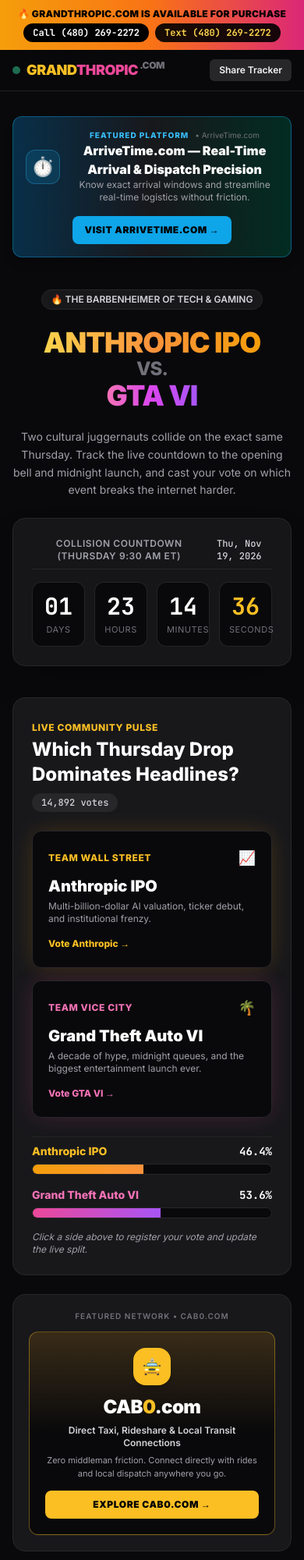
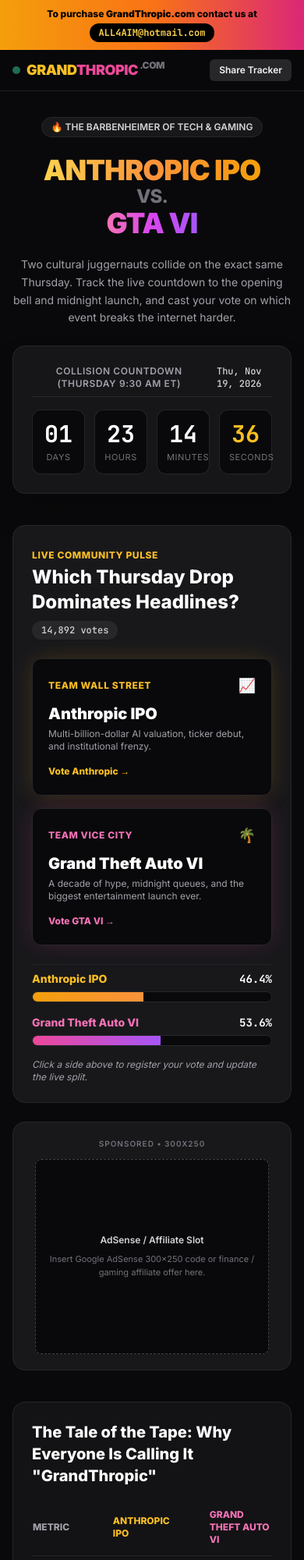
Before and after one commit to ArriveTime/GrandThropic-, a plain HTML site: page index.html in a window 390 px wide. Shown: the top 2000 px of the page at 78% size. Drawn offline with nearby package versions, Linux system fonts and the light colour scheme.

Commit message:
Revise purchase contact details for GrandThropic.com
Updated contact information for purchasing GrandThropic.com and removed references to phone and SMS inquiries.

```diff
--- a/index.html
+++ b/index.html
@@ -31,17 +31,11 @@
 
   <!-- TOP DOMAIN FOR SALE BANNER -->
   <div class="bg-gradient-to-r from-amber-500 via-orange-500 to-pink-600 text-black font-bold text-xs sm:text-sm py-2.5 px-4 text-center shadow-lg">
-    <div class="max-w-5xl mx-auto flex flex-wrap items-center justify-center gap-x-3 gap-y-1">
-      <span class="uppercase tracking-wide font-black">🔥 GrandThropic.com is Available for Purchase</span>
-      <span class="hidden sm:inline">•</span>
-      <div class="inline-flex items-center gap-2">
-        <a href="tel:4802692272" class="bg-black text-white hover:bg-zinc-900 px-3 py-1 rounded-full font-extrabold mono transition">
-          Call (480) 269-2272
-        </a>
-        <a href="sms:4802692272" class="bg-black/90 text-amber-300 hover:bg-black px-3 py-1 rounded-full font-extrabold mono transition">
-          Text (480) 269-2272
-        </a>
-      </div>
+    <div class="max-w-5xl mx-auto flex flex-wrap items-center justify-center gap-x-2 gap-y-1">
+      <span>To purchase <strong>GrandThropic.com</strong> contact us at</span>
+      <a href="mailto:ALL4AIM@hotmail.com?subject=GrandThropic.com%20Purchase%20Inquiry" class="bg-black text-amber-300 hover:bg-zinc-900 px-3 py-1 rounded-full font-extrabold mono transition">
+        ALL4AIM@hotmail.com
+      </a>
     </div>
   </div>
 
@@ -64,32 +58,6 @@
   </header>
 
   <main class="max-w-5xl mx-auto px-4 py-8 w-full space-y-10">
-
-    <!-- TOP FEATURED BANNER: ArriveTime.com -->
-    <section aria-label="Featured Partner ArriveTime" class="w-full flex justify-center">
-      <a href="https://ArriveTime.com" target="_blank" rel="noopener noreferrer" class="group w-full max-w-[728px] bg-gradient-to-r from-sky-950 via-zinc-900 to-emerald-950 border border-sky-500/40 hover:border-sky-400 rounded-xl p-4 sm:px-6 flex flex-col sm:flex-row items-center justify-between gap-4 shadow-lg transition">
-        <div class="flex items-center gap-3.5 text-center sm:text-left">
-          <div class="w-11 h-11 rounded-xl bg-sky-500/15 border border-sky-400/30 flex items-center justify-center text-2xl shrink-0">
-            ⏱️
-          </div>
-          <div>
-            <div class="flex items-center justify-center sm:justify-start gap-2">
-              <span class="text-[10px] font-extrabold uppercase tracking-widest text-sky-400">Featured Platform</span>
-              <span class="text-[10px] text-zinc-500">• ArriveTime.com</span>
-            </div>
-            <h3 class="text-base sm:text-lg font-black text-white group-hover:text-sky-300 transition">
-              ArriveTime.com — Real-Time Arrival & Dispatch Precision
-            </h3>
-            <p class="text-xs text-zinc-400">
-              Know exact arrival windows and streamline real-time logistics without friction.
-            </p>
-          </div>
-        </div>
-        <span class="shrink-0 bg-sky-500 group-hover:bg-sky-400 text-black font-black text-xs uppercase tracking-wider px-4 py-2.5 rounded-lg transition">
-          Visit ArriveTime.com →
-        </span>
-      </a>
-    </section>
 
     <!-- HERO & LIVE COUNTDOWN -->
     <section class="text-center space-y-6">
@@ -135,7 +103,7 @@
       </div>
     </section>
 
-    <!-- LIVE POLL & SIDEBAR BANNER GRID -->
+    <!-- LIVE POLL & SIDEBAR AD GRID -->
     <section class="grid grid-cols-1 lg:grid-cols-3 gap-6 items-start">
 
       <!-- Interactive Poll Card (2 Columns) -->
@@ -203,28 +171,14 @@
         </div>
       </div>
 
-      <!-- SIDEBAR FEATURED BANNER: CAB0.com -->
-      <aside aria-label="Featured Partner CAB0" class="bg-zinc-900 border border-zinc-800 rounded-2xl p-5 flex flex-col items-center justify-center space-y-3">
-        <span class="text-[10px] uppercase tracking-widest text-zinc-500 font-semibold">Featured Network • CAB0.com</span>
-        <a href="https://CAB0.com" target="_blank" rel="noopener noreferrer" class="group w-full min-h-[250px] bg-gradient-to-b from-amber-500/15 via-zinc-950 to-zinc-950 border border-amber-400/40 hover:border-amber-400 rounded-xl p-5 flex flex-col items-center justify-between text-center transition">
-          <div class="w-12 h-12 rounded-2xl bg-amber-400 text-black font-black text-xl flex items-center justify-center shadow-md">
-            🚖
-          </div>
-          <div class="space-y-1.5 my-3">
-            <div class="text-2xl font-black tracking-tight text-white group-hover:text-amber-300 transition">
-              CAB<span class="text-amber-400">0</span>.com
-            </div>
-            <p class="text-xs font-semibold text-zinc-300">
-              Direct Taxi, Rideshare & Local Transit Connections
-            </p>
-            <p class="text-[11px] text-zinc-400 leading-relaxed">
-              Zero middleman friction. Connect directly with rides and local dispatch anywhere you go.
-            </p>
-          </div>
-          <span class="w-full bg-amber-400 group-hover:bg-amber-300 text-black font-black text-xs uppercase tracking-wider py-2.5 px-4 rounded-lg transition">
-            Explore CAB0.com →
-          </span>
-        </a>
+      <!-- SIDEBAR AD SLOT: 300x250 Medium Rectangle -->
+      <aside aria-label="Sponsored Content" class="bg-zinc-900 border border-zinc-800 rounded-2xl p-5 flex flex-col items-center justify-center space-y-3">
+        <span class="text-[10px] uppercase tracking-widest text-zinc-500 font-semibold">Sponsored • 300x250</span>
+        <div id="ad-slot-sidebar" class="w-[300px] h-[250px] max-w-full bg-zinc-950 border border-dashed border-zinc-700 rounded-lg flex flex-col items-center justify-center p-4 text-center">
+          <!-- REPLACE THIS INNER CONTENT WITH ADSENSE 300x250 OR AFFILIATE OFFER -->
+          <p class="text-xs font-semibold text-zinc-300">AdSense / Affiliate Slot</p>
+          <p class="text-[11px] text-zinc-500 mt-2">Insert Google AdSense 300x250 code or finance / gaming affiliate offer here.</p>
+        </div>
       </aside>
 
     </section>
@@ -269,16 +223,62 @@
     <!-- DOMAIN ACQUISITION CALLOUT CARD -->
     <section class="bg-gradient-to-r from-zinc-900 via-zinc-900 to-zinc-950 border border-amber-500/40 rounded-2xl p-6 sm:p-8 text-center space-y-3">
       <span class="text-xs font-extrabold uppercase tracking-widest text-amber-400">Premium Exact-Match Domain</span>
-      <h2 class="text-2xl sm:text-3xl font-black text-white">GrandThropic.com Is Available for Purchase</h2>
+      <h2 class="text-2xl sm:text-3xl font-black text-white">To purchase GrandThropic.com contact us at ALL4AIM@hotmail.com</h2>
       <p class="text-sm text-zinc-400 max-w-xl mx-auto">
         Acquire this category-defining cultural mashup domain for media coverage, brand campaigns, newsletters, or financial/gaming portals.
       </p>
-      <div class="pt-2 flex flex-wrap items-center justify-center gap-3">
-        <a href="tel:4802692272" class="bg-amber-400 hover:bg-amber-300 text-black font-black px-5 py-2.5 rounded-lg text-sm mono transition">
-          📞 Call (480) 269-2272
+      <div class="pt-2 flex justify-center">
+        <a href="mailto:ALL4AIM@hotmail.com?subject=GrandThropic.com%20Purchase%20Inquiry" class="bg-amber-400 hover:bg-amber-300 text-black font-black px-6 py-3 rounded-lg text-sm mono transition">
+          ✉️ Email ALL4AIM@hotmail.com
         </a>
-        <a href="sms:4802692272" class="bg-zinc-800 hover:bg-zinc-700 text-white border border-zinc-700 font-bold px-5 py-2.5 rounded-lg text-sm mono transition">
-          💬 Text (480) 269-2272
+      </div>
+    </section>
+
+    <!-- BOTTOM FEATURED NETWORK BANNERS: ArriveTime.com & CAB0.com -->
+    <section aria-label="Partner Network" class="space-y-4 pt-2">
+      <div class="text-center">
+        <span class="text-[11px] font-bold uppercase tracking-widest text-zinc-500">More From Our Digital Network</span>
+      </div>
+
+      <div class="grid grid-cols-1 md:grid-cols-2 gap-5">
+        <!-- ArriveTime.com Banner -->
+        <a href="https://ArriveTime.com" target="_blank" rel="noopener noreferrer" class="group bg-gradient-to-br from-sky-950/70 via-zinc-900 to-zinc-950 border border-sky-500/30 hover:border-sky-400 rounded-xl p-5 flex items-center justify-between gap-4 transition">
+          <div class="flex items-center gap-3.5">
+            <div class="w-11 h-11 rounded-xl bg-sky-500/15 border border-sky-400/30 flex items-center justify-center text-2xl shrink-0">
+              ⏱️
+            </div>
+            <div>
+              <div class="text-base font-black text-white group-hover:text-sky-300 transition">
+                ArriveTime.com
+              </div>
+              <p class="text-xs text-zinc-400 mt-0.5">
+                Real-time arrival windows & streamlined logistics precision.
+              </p>
+            </div>
+          </div>
+          <span class="shrink-0 bg-sky-500/20 group-hover:bg-sky-500 text-sky-300 group-hover:text-black font-bold text-xs px-3.5 py-2 rounded-lg transition">
+            Visit →
+          </span>
+        </a>
+
+        <!-- CAB0.com Banner -->
+        <a href="https://CAB0.com" target="_blank" rel="noopener noreferrer" class="group bg-gradient-to-br from-amber-950/50 via-zinc-900 to-zinc-950 border border-amber-400/30 hover:border-amber-400 rounded-xl p-5 flex items-center justify-between gap-4 transition">
+          <div class="flex items-center gap-3.5">
+            <div class="w-11 h-11 rounded-xl bg-amber-400/15 border border-amber-400/30 flex items-center justify-center text-2xl shrink-0">
+              🚖
+            </div>
+            <div>
+              <div class="text-base font-black text-white group-hover:text-amber-300 transition">
+                CAB<span class="text-amber-400">0</span>.com
+              </div>
+              <p class="text-xs text-zinc-400 mt-0.5">
+                Direct taxi, rideshare & local dispatch connections with zero friction.
+              </p>
+            </div>
+          </div>
+          <span class="shrink-0 bg-amber-400/20 group-hover:bg-amber-400 text-amber-300 group-hover:text-black font-bold text-xs px-3.5 py-2 rounded-lg transition">
+            Visit →
+          </span>
         </a>
       </div>
     </section>
@@ -301,7 +301,7 @@
         &copy; <span id="year"></span> GrandThropic.com — Independent Event Tracker. Not affiliated with Anthropic PBC or Rockstar Games / Take-Two Interactive.
       </div>
       <div class="font-semibold text-zinc-300">
-        Domain Inquiries: Call or Text <a href="tel:4802692272" class="text-amber-400 hover:underline mono">(480) 269-2272</a>
+        To purchase GrandThropic.com contact us at <a href="mailto:ALL4AIM@hotmail.com?subject=GrandThropic.com%20Purchase%20Inquiry" class="text-amber-400 hover:underline mono">ALL4AIM@hotmail.com</a>
       </div>
     </div>
   </footer>
```
